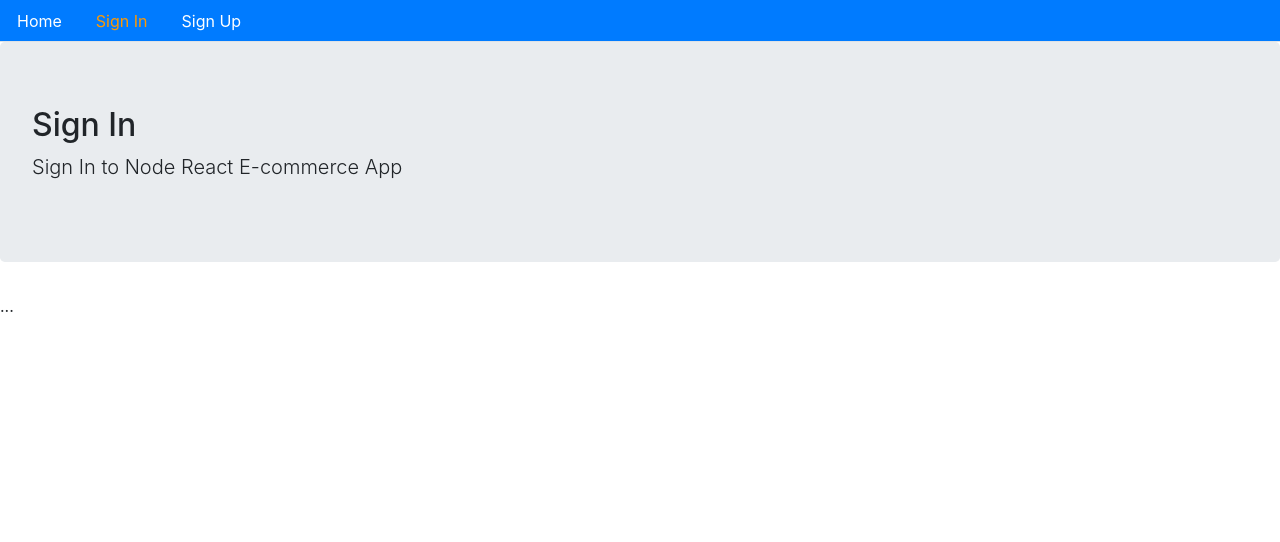
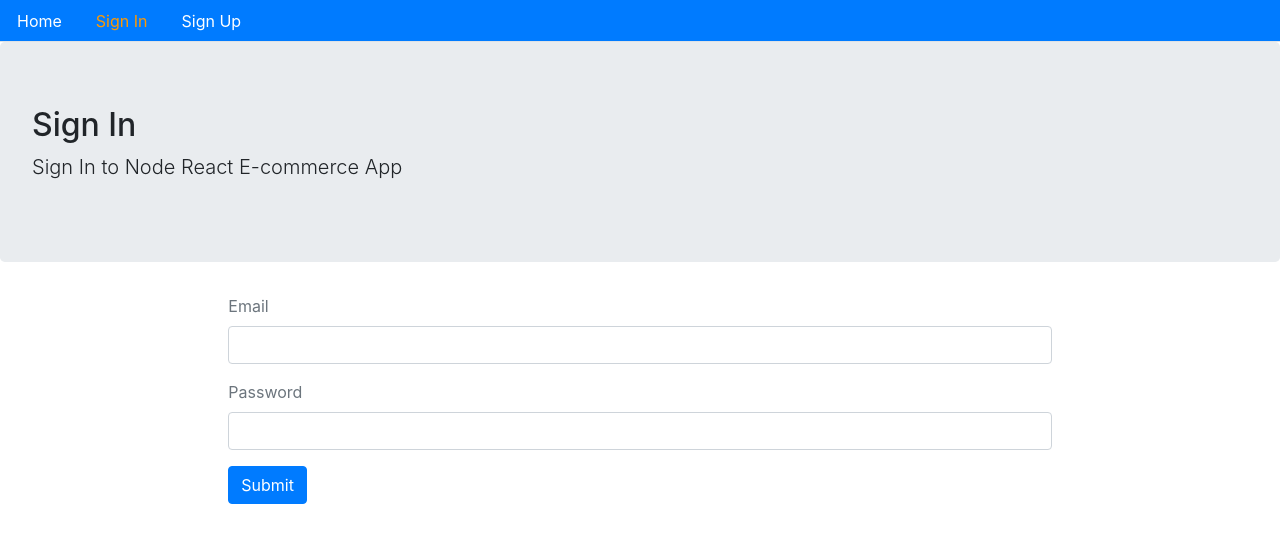
Before and after one commit to SoccerField24x7/node-react-sample-ecommerce, a React (Create React App) app in the folder react-app/: page /signin in a window 1280 px wide. Shown: the top 542 px of the page. Built offline with nearby package versions, Linux system fonts and the light colour scheme.

Commit message:
implement user sign-in page

```diff
--- a/react-app/src/components/user/Signin.js
+++ b/react-app/src/components/user/Signin.js
@@ -1,10 +1,82 @@
-import React from 'react';
+import React, { useState } from 'react';
+import {Link, Redirect} from 'react-router-dom';
 import Layout from '../core/Layout';
+import {signin} from '../../auth';
 
 const Signin = () => {
+    const [values, setValues] = useState( {
+        email: '',
+        password: '',
+        error: '',
+        loading: false,
+        redirectToReferrer: false,
+    });
+
+    const { email, password, loading, error, redirectToReferrer } = values;
+
+    const handleChange = (name) => (event) => {
+        setValues({...values, error: false, [name]: event.target.value})
+    };
+
+    const clickSubmit = (event) => {
+        event.preventDefault();
+
+        setValues( {...values, error: false, loading: true} );
+
+        signin({ email, password })
+            .then((data) => {
+                console.log(data);
+                if (data.error) {
+                    return setValues({ ...values, error: data.error, loading: false});
+                }
+
+                setValues({
+                  ...values,
+                  redirectToReferrer: true,
+                })
+            });
+    };
+
+    const signInForm = () => {
+        return (
+            <form>
+                <div className="form-group">
+                    <label className="text-muted">Email</label>
+                    <input type="email" className="form-control" value={ email } onChange={handleChange('email')} />
+                </div>
+                <div className="form-group">
+                    <label className="text-muted">Password</label>
+                    <input type="password" className="form-control" value={ password } onChange={handleChange('password')} />
+                </div>
+                <button className="btn btn-primary" onClick={clickSubmit}>Submit</button>
+            </form>
+        );
+    };
+
+    const showError = () => {
+        return (
+            <div className="alert alert-danger" style={{display: error ? '' : 'none'}}>
+                {error}
+            </div>
+        );
+    };
+
+    const showLoading = () => (
+        loading && (<div className="alert alert-info"><h2>Loading...</h2></div>)
+    );
+
+    const redirectUser = () => {
+        if (redirectToReferrer) {
+            return <Redirect to="/" />;
+        }
+    };
+
     return (
-        <Layout title="Sign In" description="Sign In to Node React E-commerce App">
-          ...
+        <Layout title="Sign In" description="Sign In to Node React E-commerce App" className="container col-md-8 offset-md-2">
+            { showLoading() }
+            { showError() }
+            { signInForm() }
+            { redirectUser() }
         </Layout>
     );
 }
```
